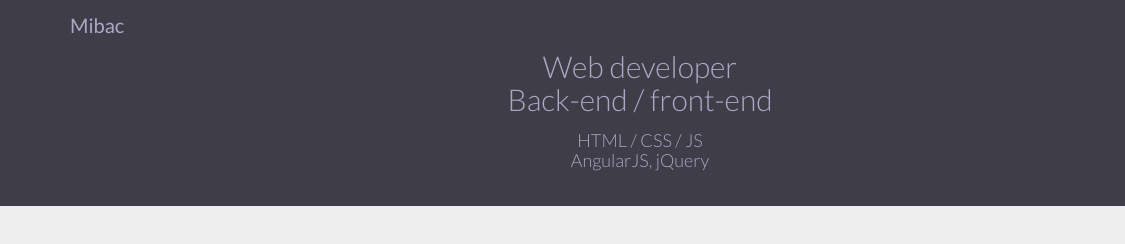
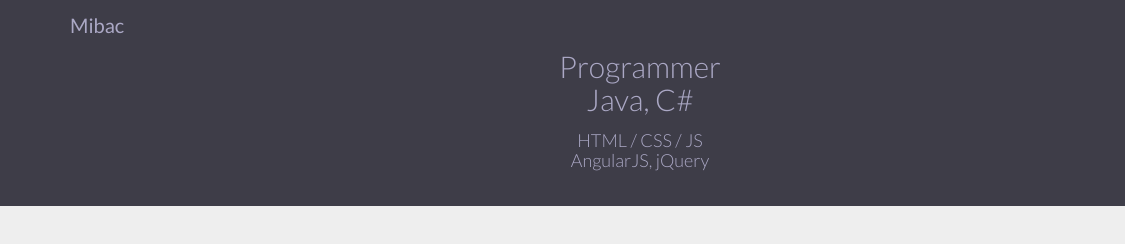
Before and after one commit to mibac138/mibac.github.io, a plain HTML site: page index.html in a window 1280 px wide. Shown: the full height of the page, 0-1125 px from the left. Drawn offline with nearby package versions, Linux system fonts and the light colour scheme.

Commit message:
Update index.html

```diff
--- a/index.html
+++ b/index.html
@@ -39,8 +39,8 @@
         </nav>
         <div class="hero">
             <div class="container">
-                <h1 class="text-center hero-bigtext">Web developer<br>
-                Back-end / front-end</h1>
+                <h1 class="text-center hero-bigtext">Programmer<br>
+                Java, C#</h1>
                 <h2 class="text-center hero-smalltext">HTML / CSS / JS<br>
                 AngularJS, jQuery</h2>
             </div>
```
